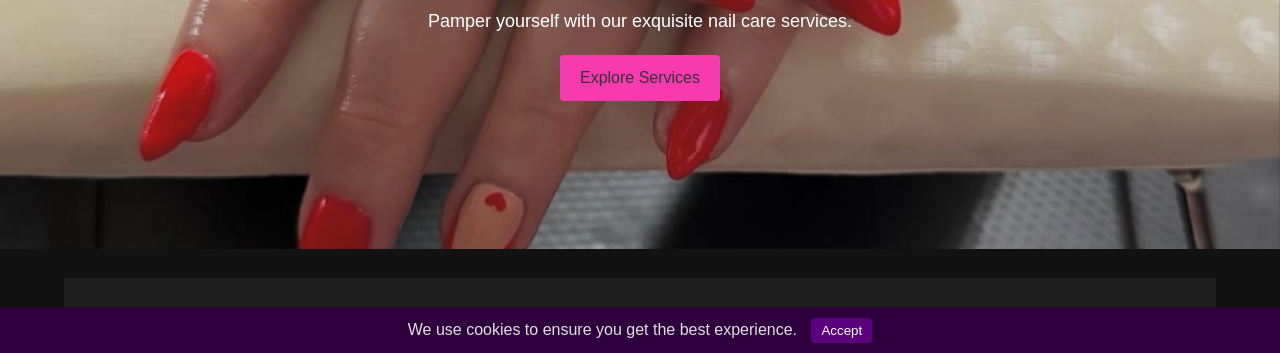
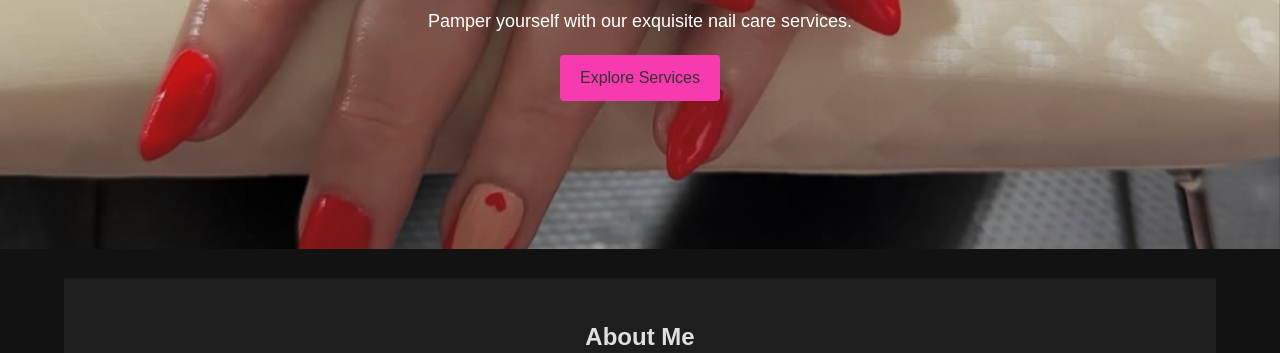
Before and after one commit to bowling220/Nails-By-Mads, a plain HTML site: page index.html in a window 1280 px wide. Shown: the part 447-800 px from the top of the page. Drawn offline with nearby package versions, Linux system fonts and the light colour scheme.

Commit message:
Removed Cookie Accepting for now

```diff
--- a/index.html
+++ b/index.html
@@ -590,12 +590,7 @@ nav {
     </div>
   </div>
 
-  <div id="cookieConsent" class="cookie-consent">
-    <p>
-      We use cookies to ensure you get the best experience.
-      <button id="acceptCookies">Accept</button>
-    </p>
-  </div>
+
 
   <!-- Footer Section (Full Width) -->
   <footer class="footer">
```
